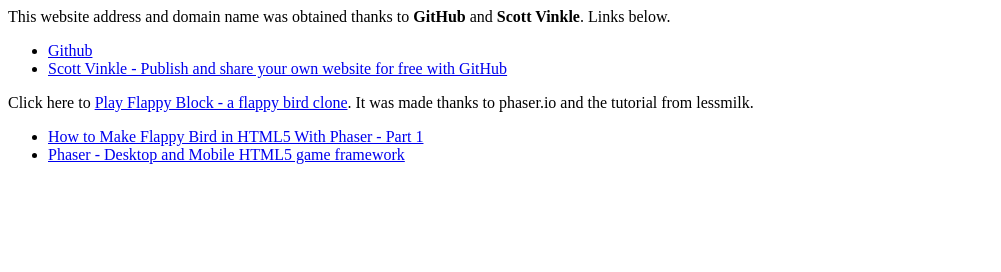
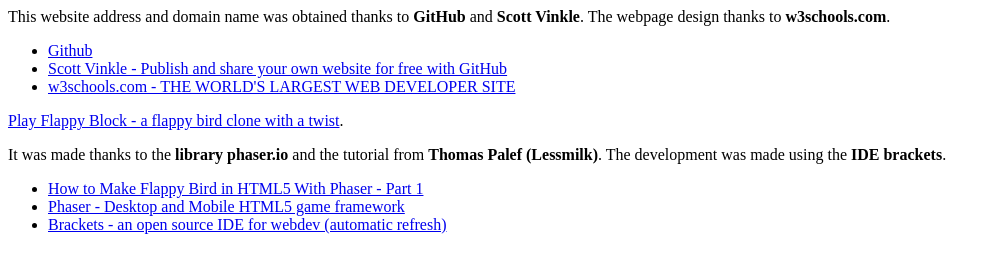
Before and after one commit to CyprianESPI/cyprianESPI.github.io, a plain HTML site: page index.html in a window 1280 px wide. Shown: the whole page, without its empty margins (0-1001 px from the left). Drawn offline with Linux system fonts and the light colour scheme.

Commit message:
Update index.html
More information on how this website was made.

```diff
--- a/index.html
+++ b/index.html
@@ -1,13 +1,13 @@
 <!DOCTYPE html>
 <html>
 	<head>
-		<title>Webprogramming basics</title>
+		<title>Free website</title>
 		<link rel="stylesheet" href="index.css" type="text/css" />
 	</head>
 	<body>
 
 
-		This website address and domain name was obtained thanks to <strong>GitHub</strong> and <strong>Scott Vinkle</strong>. Links below.
+		This website address and domain name was obtained thanks to <strong>GitHub</strong> and <strong>Scott Vinkle</strong>. The webpage design thanks to <strong>w3schools.com</strong>.
 
 		<ul>
 			<li>
@@ -18,13 +18,19 @@
 					Scott Vinkle - Publish and share your own website for free with GitHub
 				</a>
 			</li>
+            <li>
+                <a href="https://www.w3schools.com/">
+                    w3schools.com - THE WORLD'S LARGEST WEB DEVELOPER SITE
+                </a>
+            </li>
 		</ul>
 
 
+        <a href="Projects/FlappyBlock/index.html">Play Flappy Block - a flappy bird clone with a twist</a>.
+
         <p>
-			Click here to <a href="Projects/FlappyBlock/index.html">Play Flappy Block - a flappy bird clone</a>.
-
-			It was made thanks to phaser.io and the tutorial from lessmilk.
+            It was made thanks to the <strong>library phaser.io</strong> and the tutorial from <strong>Thomas Palef (Lessmilk)</strong>. The development was made using the <strong>IDE brackets</strong>.
+        </p>
 
 
         <ul>
@@ -34,8 +40,10 @@
             <li>
                 <a href="http://phaser.io/">Phaser - Desktop and Mobile HTML5 game framework </a>
             </li>
+            <li>
+                <a href="http://brackets.io//">Brackets - an open source IDE for webdev (automatic refresh) </a>
+            </li>
         </ul>
-		</p>
 
 	</body>
 </html>
```
Lines whose indentation alone changed are shown as unchanged.
